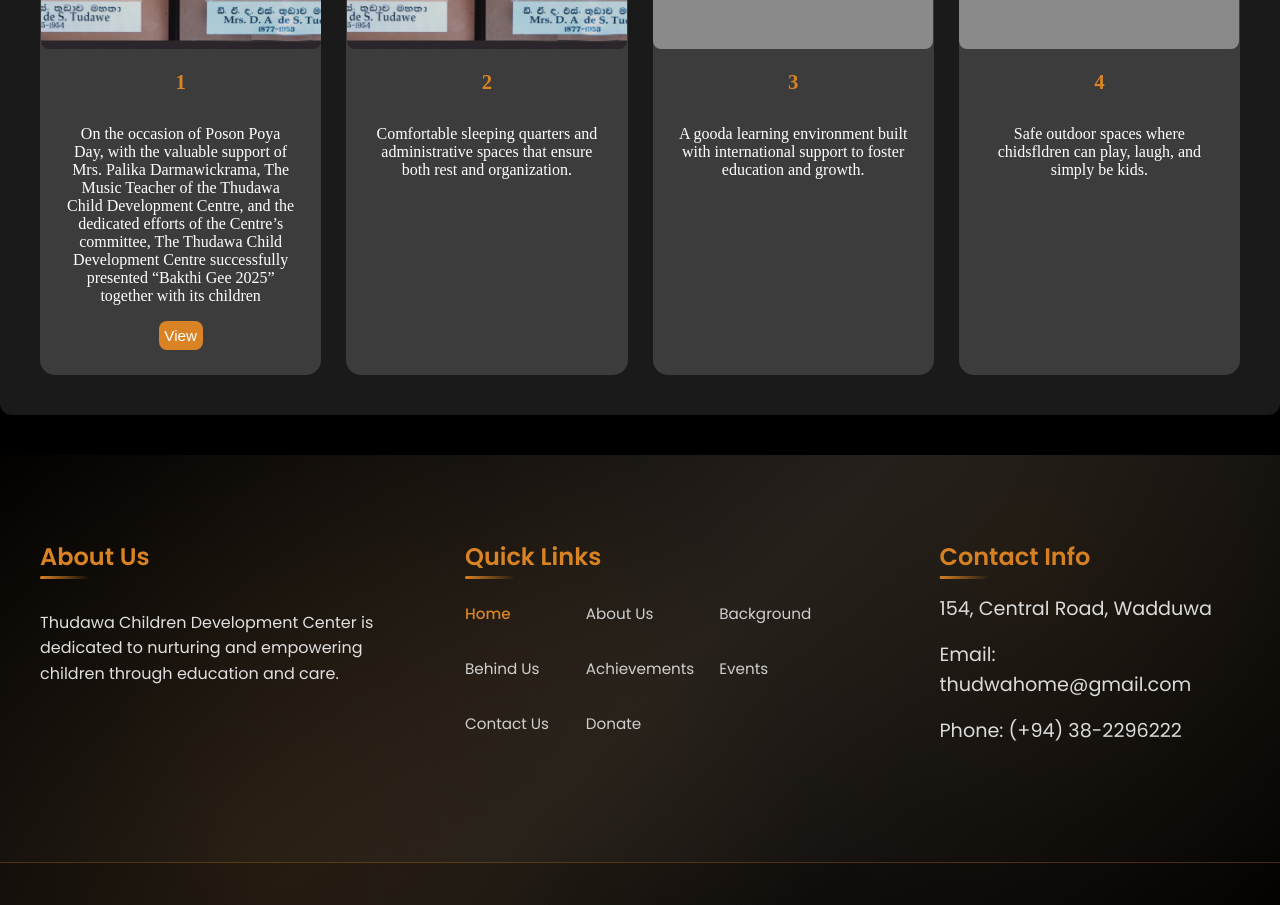
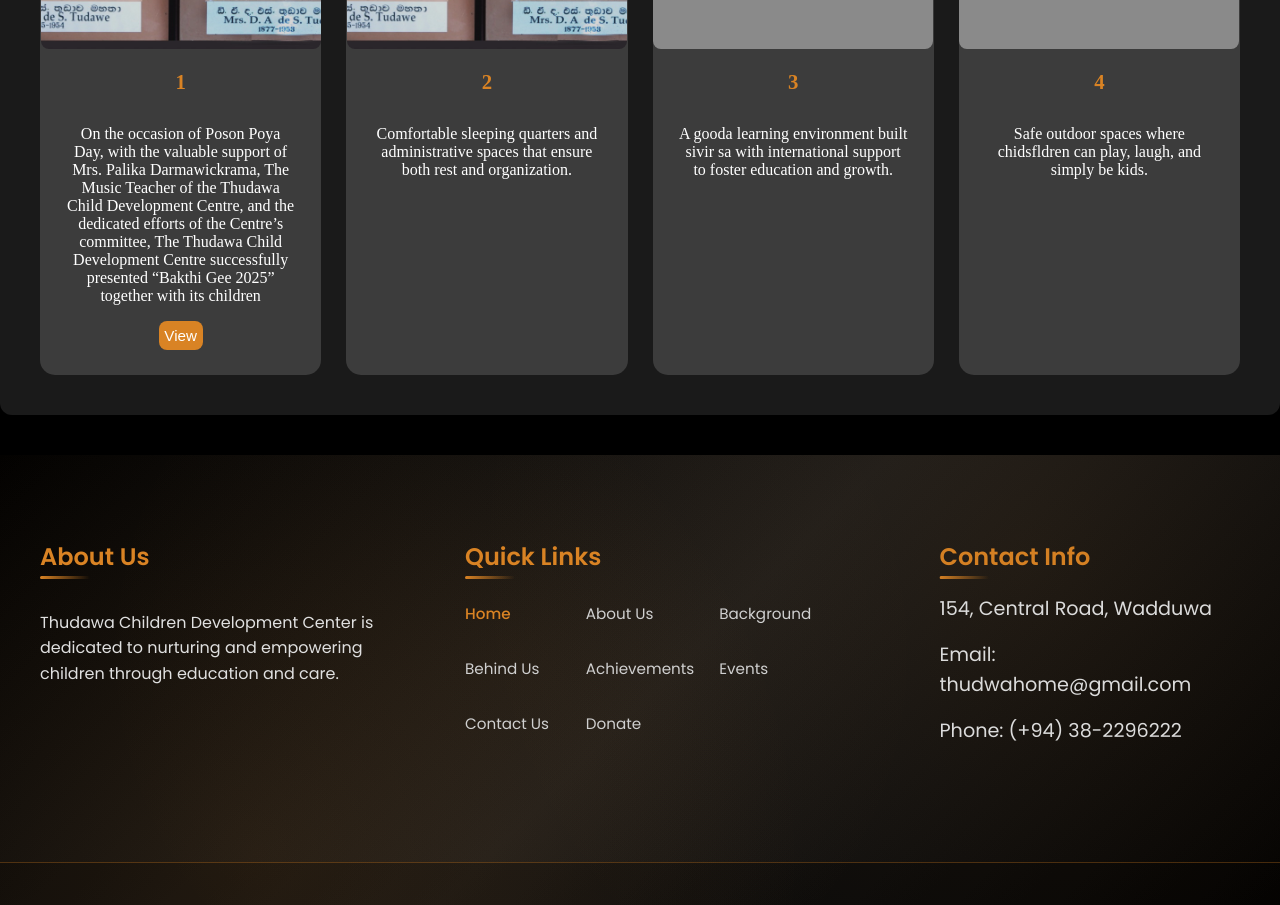
Before and after one commit to Dulan19/Thudawa_Website, a React (Create React App) app: page / in a window 1280 px wide. Shown: the part 2480-3385 px from the top of the page. Built offline with nearby package versions, Linux system fonts and the light colour scheme; grey boxes are pictures that could not be loaded.

Commit message:
Update App.js

```diff
--- a/src/App.js
+++ b/src/App.js
@@ -116,7 +116,7 @@ function App() {
               <div className="facility-card">
                 <div className="facility-img-container facility-img-3"></div>
                 <h3>3</h3>
-                <p>A gooda learning environment built with international support to foster
+                <p>A gooda learning environment built sivir sa with international support to foster
                   education and growth.</p>
 
               </div>
```
